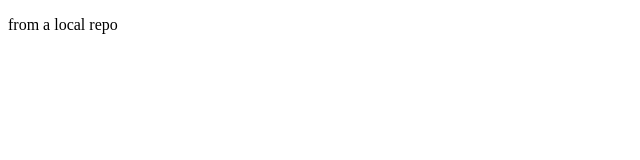
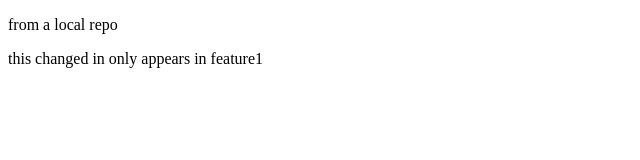
Before and after one commit to ayeshairsha1977/demo, a plain HTML site: page index.html in a window 1280 px wide. Shown: the whole page, without its empty margins (0-640 px from the left). Drawn offline with Linux system fonts and the light colour scheme.

Commit message:
added paragaph in feature1 branch

```diff
--- a/index.html
+++ b/index.html
@@ -7,5 +7,6 @@
 </head>
 <body>
     <p>from a local repo </p>
+    <p>this changed in only appears in feature1</p>
 </body>
 </html>
```
